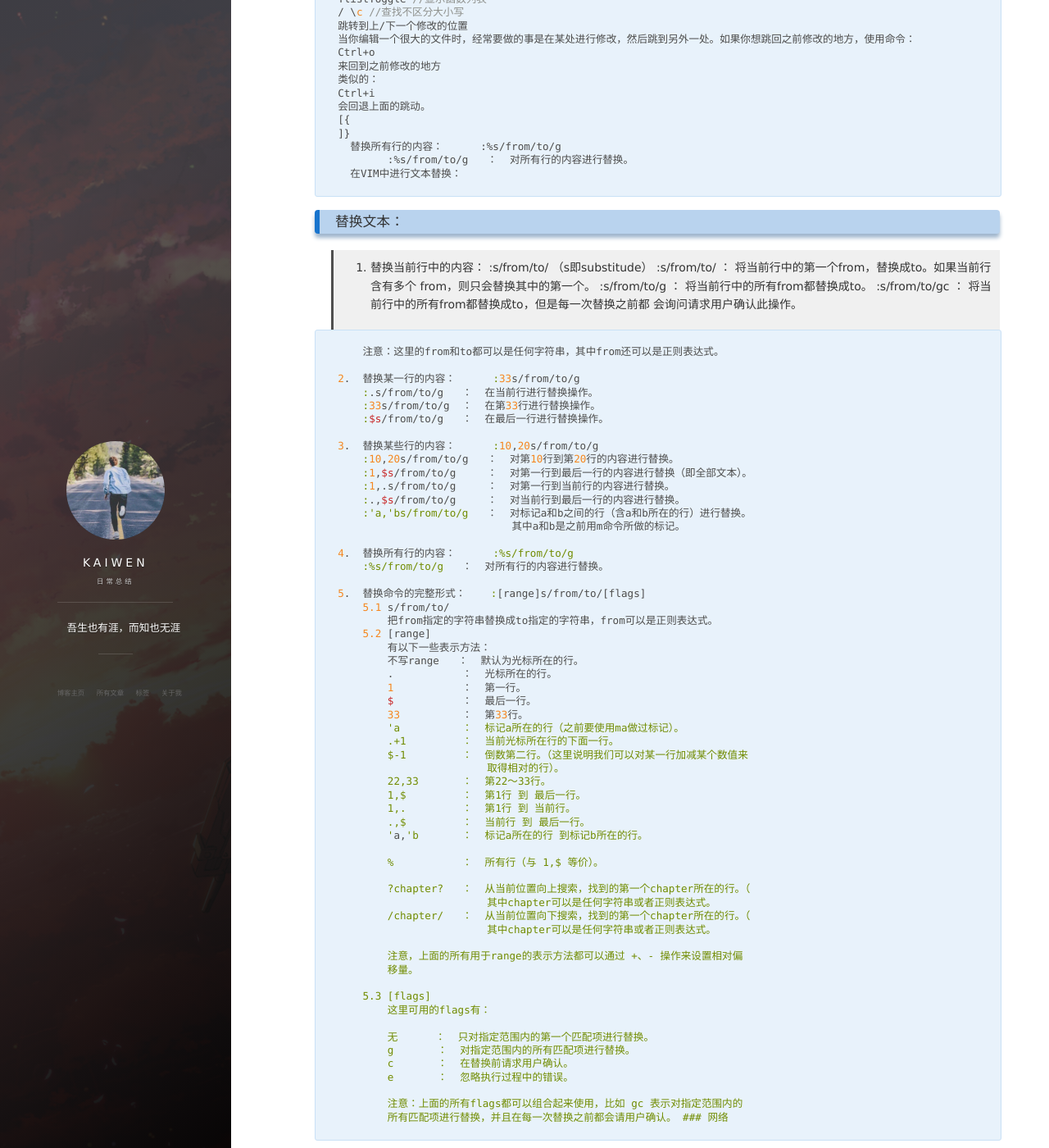
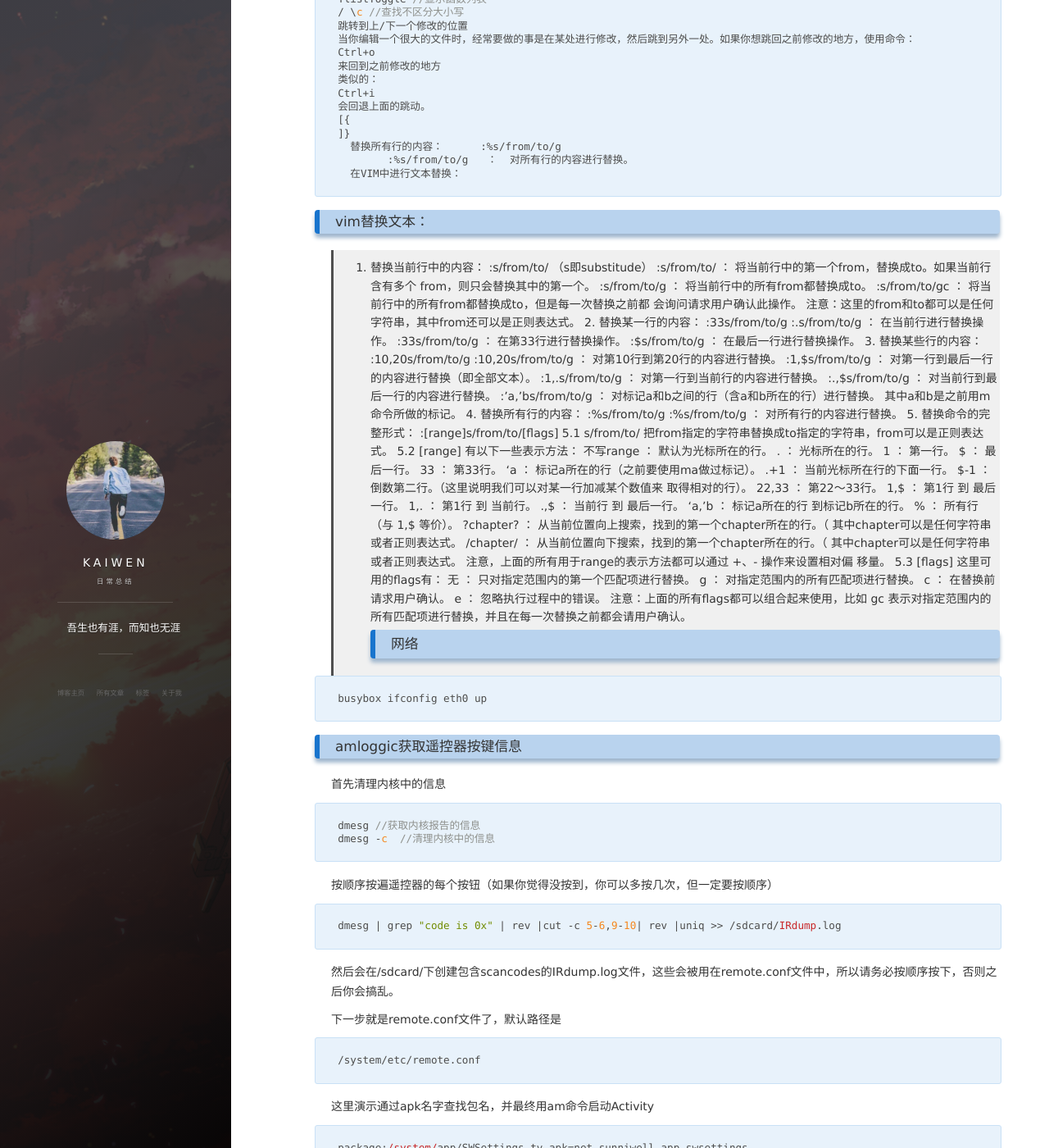
Before and after one commit to kaiwenll/liangkaiwen.github.io11, a Jekyll site: the page built from _posts/2019-9-19-commands.md, in a window 1280 px wide and 1400 px high, scrolled down 255 px. Shown: the whole window at 82% size. Built offline with Jekyll 4.4.1, drawn with Linux system fonts in a browser that asks for light colours; nearby versions of some CDN libraries; our own code applies the rules of GitHub Pages for plain Markdown files; comment, search, counter and statistics services are not loaded.

Commit message:
Update 2019-9-19-commands.md

````diff
--- a/_posts/2019-9-19-commands.md
+++ b/_posts/2019-9-19-commands.md
@@ -18,21 +18,18 @@ Ctrl+i
         :%s/from/to/g   ：  对所有行的内容进行替换。
   在VIM中进行文本替换：
 ```
-### 替换文本：
+### vim替换文本：
 >    1.  替换当前行中的内容：    :s/from/to/    （s即substitude）
         :s/from/to/     ：  将当前行中的第一个from，替换成to。如果当前行含有多个
                             from，则只会替换其中的第一个。
         :s/from/to/g    ：  将当前行中的所有from都替换成to。
         :s/from/to/gc   ：  将当前行中的所有from都替换成to，但是每一次替换之前都
                             会询问请求用户确认此操作。
-
         注意：这里的from和to都可以是任何字符串，其中from还可以是正则表达式。
-
     2.  替换某一行的内容：      :33s/from/to/g
         :.s/from/to/g   ：  在当前行进行替换操作。
         :33s/from/to/g  ：  在第33行进行替换操作。
         :$s/from/to/g   ：  在最后一行进行替换操作。
-
     3.  替换某些行的内容：      :10,20s/from/to/g
         :10,20s/from/to/g   ：  对第10行到第20行的内容进行替换。
         :1,$s/from/to/g     ：  对第一行到最后一行的内容进行替换（即全部文本）。
@@ -40,10 +37,8 @@ Ctrl+i
         :.,$s/from/to/g     ：  对当前行到最后一行的内容进行替换。
         :'a,'bs/from/to/g   ：  对标记a和b之间的行（含a和b所在的行）进行替换。
                                 其中a和b是之前用m命令所做的标记。
-
     4.  替换所有行的内容：      :%s/from/to/g
         :%s/from/to/g   ：  对所有行的内容进行替换。
-
     5.  替换命令的完整形式：    :[range]s/from/to/[flags]
         5.1 s/from/to/
             把from指定的字符串替换成to指定的字符串，from可以是正则表达式。
@@ -63,25 +58,19 @@ Ctrl+i
             1,.         ：  第1行 到 当前行。
             .,$         ：  当前行 到 最后一行。
             'a,'b       ：  标记a所在的行 到标记b所在的行。
-
             %           ：  所有行（与 1,$ 等价）。
-
             ?chapter?   ：  从当前位置向上搜索，找到的第一个chapter所在的行。（
                             其中chapter可以是任何字符串或者正则表达式。
             /chapter/   ：  从当前位置向下搜索，找到的第一个chapter所在的行。（
                             其中chapter可以是任何字符串或者正则表达式。
-
             注意，上面的所有用于range的表示方法都可以通过 +、- 操作来设置相对偏
             移量。
-
         5.3 [flags]
             这里可用的flags有：
-
             无      ：  只对指定范围内的第一个匹配项进行替换。
             g       ：  对指定范围内的所有匹配项进行替换。
             c       ：  在替换前请求用户确认。
             e       ：  忽略执行过程中的错误。
-
             注意：上面的所有flags都可以组合起来使用，比如 gc 表示对指定范围内的
             所有匹配项进行替换，并且在每一次替换之前都会请用户确认。
 ### 网络
````
